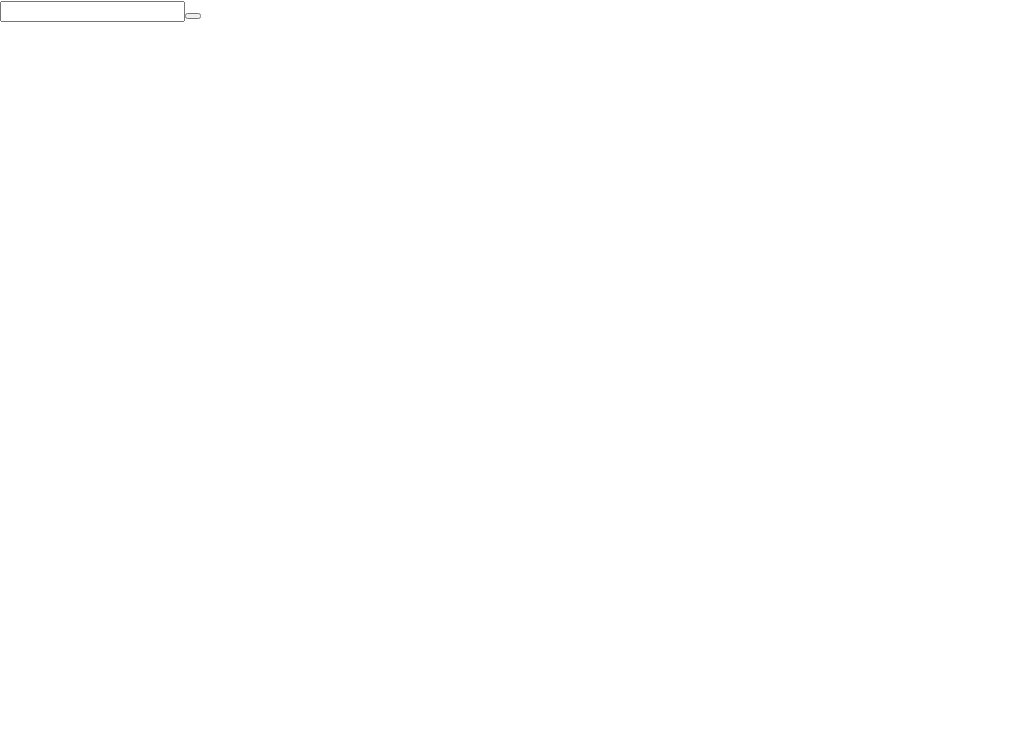
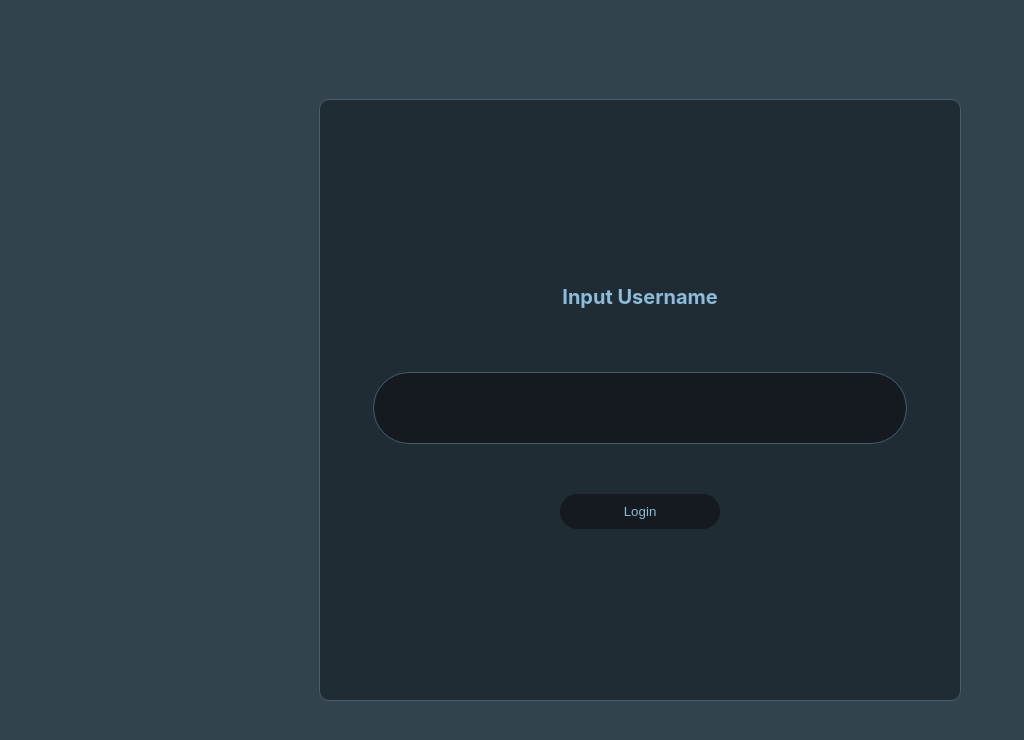
Before and after one commit to ChandlerSm/chat-app, a React (Create React App) app: page /signin in a window 1280 px wide. Shown: the top 740 px of the page, without its empty margins (0-1024 px from the left). Built offline with nearby package versions, Linux system fonts and the light colour scheme.

Commit message:
Sign in refinement

```diff
--- /dev/null
+++ b/src/sign-in.css
@@ -0,0 +1,58 @@
+:root {
+    --bg-color: #202c34;
+    --bordering-color: #455f70;
+  }
+
+#sign-in-holder, #inner-holder {
+    display: flex;
+    justify-content: center;
+    align-items: center;
+}
+
+#sign-in-holder {
+    background-color: rgb(50, 67, 78);
+    height: 100vh;
+    overflow-y: hidden;
+    overflow-x: hidden;
+}
+
+#inner-holder {
+    border: solid 1px var(--bordering-color);
+    border-radius: 10px;
+    flex-direction: column;
+    width: 50%;
+    height: 75%;
+    gap: 50px;
+    background-color: var(--bg-color);
+    color: #8dbcdb;
+    font-size: 10px;
+}
+
+#sign-in-box {
+    width: 80%;
+    height: 50px;
+    border-radius: 50px;
+    padding: 10px;
+    background-color: #141a1f;
+    border: solid 1px var(--bordering-color);
+    color: white;
+}
+
+#sign-in-box:focus {
+    border-color: #749db9;
+    outline: none;
+}
+
+#signin-button {
+    width: 25%;
+    padding: 10px;
+    border-radius: 30px;
+    background-color: #141a1f;
+    color: white;
+    border: none;
+    color: #8dbcdb;
+}
+
+#signin-button:hover {
+    border: solid 1px var(--bordering-color);
+}
--- a/src/sign-in.js
+++ b/src/sign-in.js
@@ -1,5 +1,6 @@
 import { useState } from "react";
 import { useNavigate } from "react-router-dom";
+import "./sign-in.css";
 
 const SignIn = () => {
     const navigate = useNavigate()
@@ -11,15 +12,25 @@ const SignIn = () => {
         }
     }
 
+    const handle_keySignin = (e) => {
+        if (e.key === "Enter") {
+            handleSignin(e.target.value)
+        }
+    }
+
     return (
-        <div id="sign-in-holder" style={{width: "90%"}}>
+        <div id="sign-in-holder" style={{width: "100%"}}>
+            <div id="inner-holder">
+                <h1>Input Username</h1>
                 <input
                     id="sign-in-box"
                     type="text"
                     value={username}
                     onChange={(e) => setUsername(e.target.value)}
+                    onKeyDown={handle_keySignin}
                 />
-                <button onClick={handleSignin} />
+                <button id="signin-button" onClick={handleSignin}> Login </button>
+                </div>
         </div>
     )
 }
```
